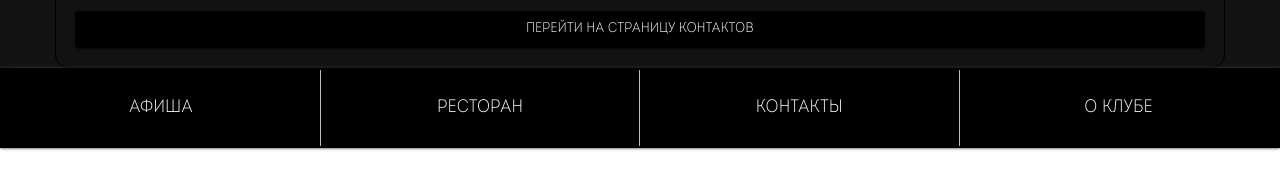
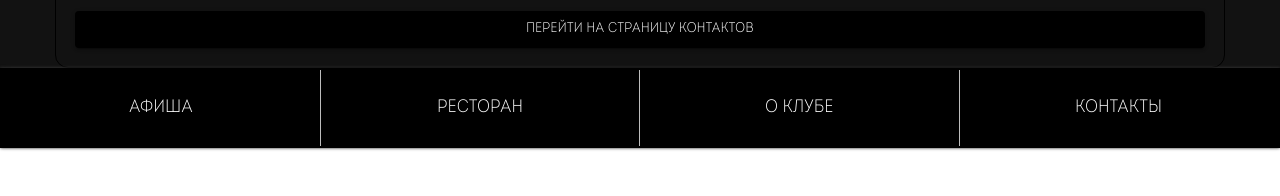
Before and after one commit to warferton/EsseDonWeb, a Next.js app in the folder front/: page /fallback/error in a window 1280 px wide. Shown: the part 329-525 px from the top of the page. Built offline with nearby package versions, Linux system fonts and the light colour scheme.

Commit message:
changed order of pages in navigation

```diff
--- a/front/components/navigation/navigation-selector.component.tsx
+++ b/front/components/navigation/navigation-selector.component.tsx
@@ -92,6 +92,7 @@ export function NavigationSelector(props : any) {
             { children }
         <Container className={ classes.root }>
             <ButtonGroup fullWidth variant='contained' className={ classes.buttonGroup }>
+
                     <Button
                     fullWidth
                     href="/"
@@ -100,6 +101,7 @@ export function NavigationSelector(props : any) {
                     >
                         Афиша
                     </Button>
+
                     <Button
                     fullWidth
                     href='/menu'
@@ -108,6 +110,16 @@ export function NavigationSelector(props : any) {
                     >
                         Ресторан
                     </Button>
+
+                    <Button
+                    fullWidth
+                    href='/club'
+                    onClick={ () => setCurrentPage('club') }
+                    className={ buttonActive === 'club' ? classes.buttonActive : classes.button }
+                    >
+                        О&nbsp;Клубе
+                    </Button>
+
                     <Button
                     fullWidth
                     href='/contacts'
@@ -116,14 +128,7 @@ export function NavigationSelector(props : any) {
                     >
                         Контакты
                     </Button>
-                    <Button
-                    fullWidth
-                    href='/club'
-                    onClick={ () => setCurrentPage('club') }
-                    className={ buttonActive === 'club' ? classes.buttonActive : classes.button }
-                    >
-                        О&nbsp;Клубе
-                    </Button>
+
             </ButtonGroup>
         </Container>
         </>
```
